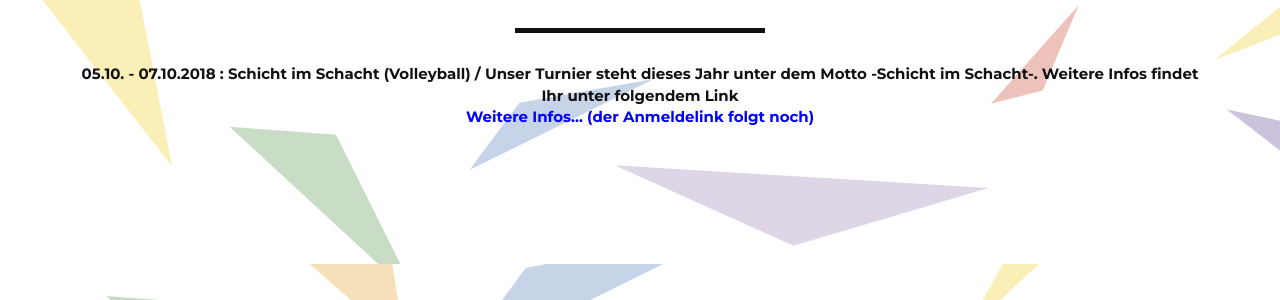
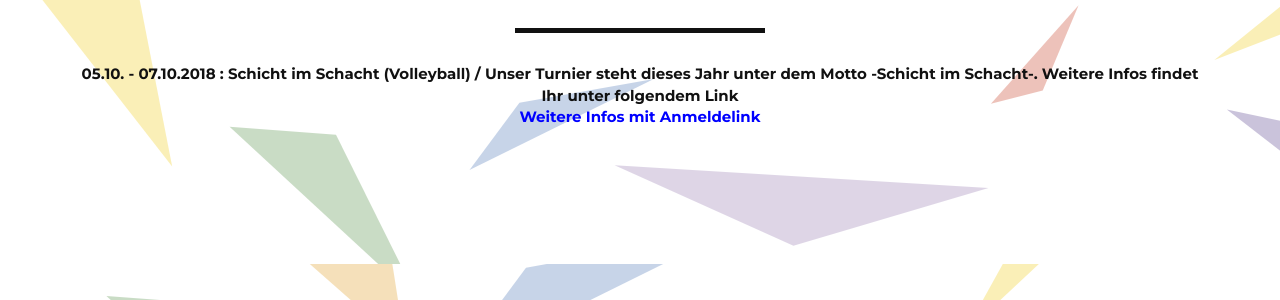
Before and after one commit to scarweb/scarweb.github.io, a Jekyll site: the page built from index.html, in a window 1280 px wide and 900 px high, scrolled down 4083 px. Shown: the part 153-453 px from the top of the window. Built offline with Jekyll 4.4.1, drawn with Linux system fonts in a browser that asks for light colours.

Commit message:
Update tourniere.html

```diff
--- a/_includes/tourniere.html
+++ b/_includes/tourniere.html
@@ -12,7 +12,7 @@
                 {% for turnier in site.data.tourniere %}
                     <strong>{{turnier.datum}} : {{turnier.name}} /  {{turnier.text}}</strong> <br>
                 {% endfor %}
-                <b><a href="/schicht_im_schacht.htm"><font color="#0000FF">Weitere Infos... (der Anmeldelink folgt noch)</font></a></b>
+                <b><a href="/schicht_im_schacht.htm"><font color="#0000FF">Weitere Infos mit Anmeldelink</font></a></b>
                 <p>&nbsp;</p>
 
 
```
